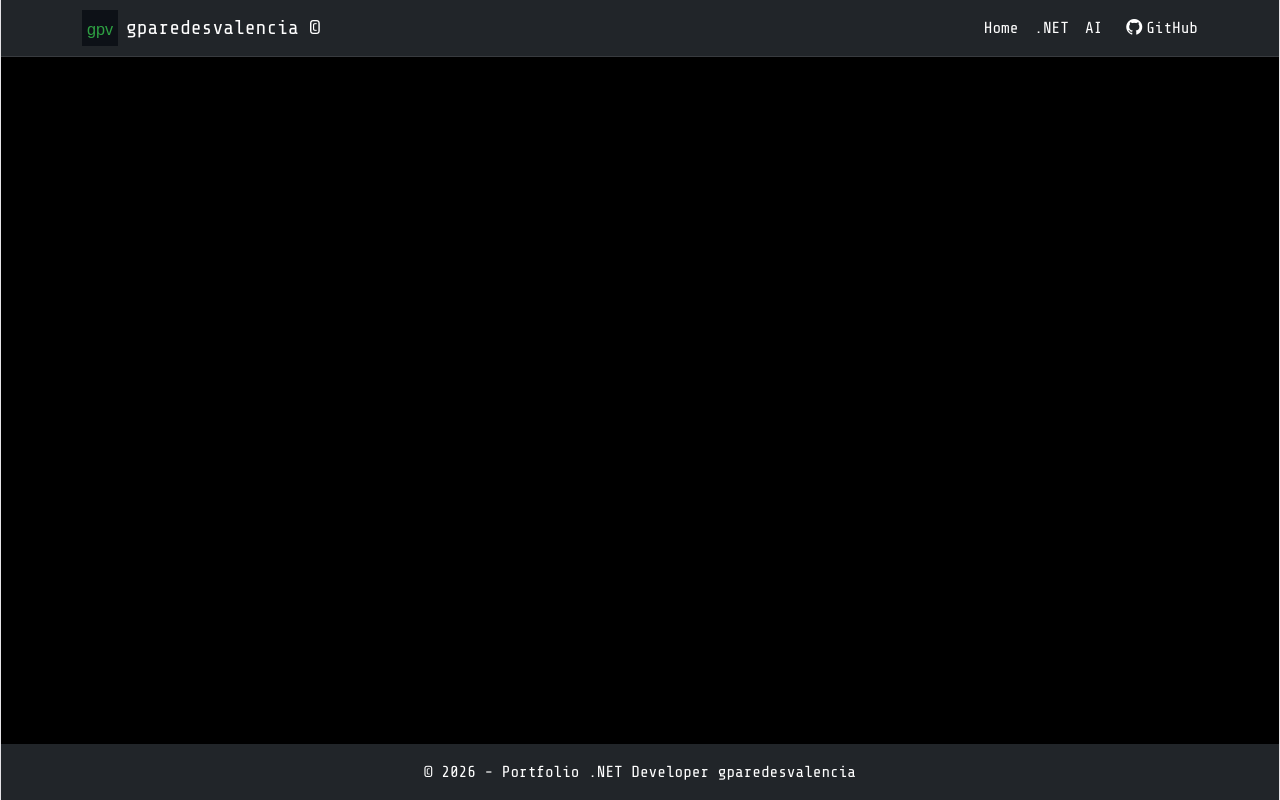
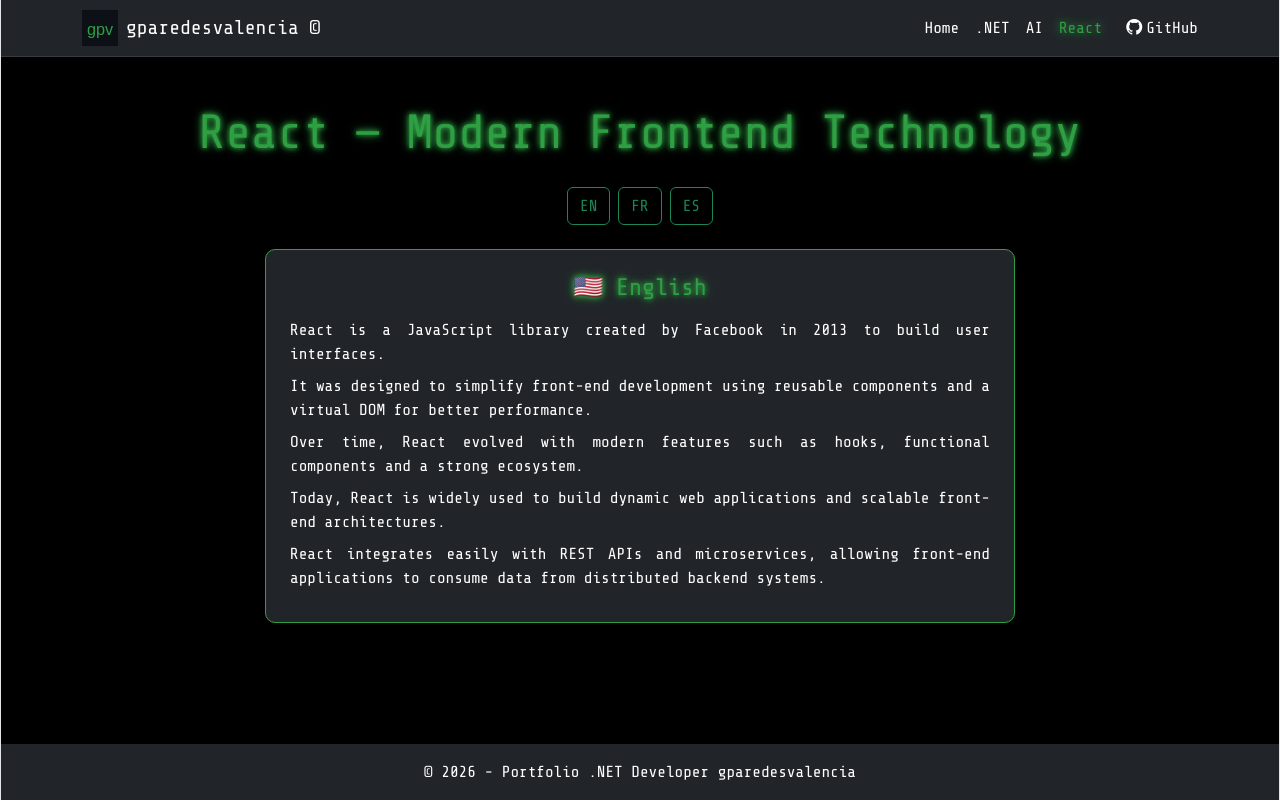
Before and after one commit to gparedesvalencia2022/portafolio-dotnet-react, a React (Vite) app in the folder portafolio-dotnet-react.client/: page /react in a window 1280 px wide. Built offline with nearby package versions, Linux system fonts and the light colour scheme.

Commit message:
add react page

```diff
--- a/portafolio-dotnet-react.client/src/components/Navbar.jsx
+++ b/portafolio-dotnet-react.client/src/components/Navbar.jsx
@@ -1,15 +1,26 @@
 import { NavLink } from "react-router-dom";
 import { motion } from "framer-motion";
 
+export default function Navbar() {
 
-export default function Navbar() {
+    // Centralized route configuration (path + label)
+    const routes = [
+        { path: "/", label: "Home" },
+        { path: "/dotnet", label: ".NET" },
+        { path: "/ai", label: "AI" },
+        { path: "/react", label: "React" }
+    ];
+
     return (
         <nav className="navbar navbar-dark bg-dark">
             <div className="container">
 
                 <div className="d-flex align-items-center">
 
-                    {/* Logo animado */}
+                    {/*
+                    Logo that navigates to home page.
+                    Includes animation on hover using Framer Motion.
+                    */}
                     <NavLink to="/">
                         <motion.img
                             src="/logo.svg"
@@ -21,6 +32,7 @@ export default function Navbar() {
                         />
                     </NavLink>
 
+                    {/* Brand text */}
                     <span className="navbar-brand ms-2">
                         gparedesvalencia ©
                     </span>
@@ -28,14 +40,21 @@ export default function Navbar() {
 
                 <div className="d-flex align-items-center flex-wrap">
 
-                    {["/", "/dotnet", "/ai"].map((path, i) => (
+                    {/*
+                    Navigation links generated dynamically from the routes array.
+                    NavLink automatically applies "active" class when the route matches the current URL.
+                    */}
+                    {routes.map((item, i) => (
                         <NavLink
                             key={i}
-                            to={path}
+                            to={item.path}
                             className={({ isActive }) =>
                                 "nav-link-custom me-3 " + (isActive ? "active" : "")
                             }
                         >
+                            {/*
+                            Animated label using Framer Motion for hover effects
+                            */}
                             <motion.span
                                 whileHover={{
                                     scale: 1.1,
@@ -43,14 +62,14 @@ export default function Navbar() {
                                 }}
                                 transition={{ duration: 0.3 }}
                             >
-                                {path === "/" && "Home"}
-                                {path === "/dotnet" && ".NET"}
-                                {path === "/ai" && "AI"}
+                                {item.label}
                             </motion.span>
                         </NavLink>
                     ))}
 
-                    {/* GitHub */}
+                    {/*
+                    External GitHub link (opens in new tab)
+                    */}
                     <motion.a
                         href="https://github.com/gparedesvalencia2022"
                         target="_blank"
--- a/portafolio-dotnet-react.client/src/pages/App.jsx
+++ b/portafolio-dotnet-react.client/src/pages/App.jsx
@@ -5,6 +5,7 @@ import { useEffect, useState } from "react";
 import Home from "./Home";
 import DotNet from "./DotNet";
 import AIProgramming from "./AIProgramming";
+import ReactTech from "./ReactTech";
 import Navbar from "../components/Navbar";
 import PageLoader from "../components/PageLoader";
 
@@ -23,7 +24,7 @@ function App() {
     const month = new Date().getMonth() + 1;
 
     useSnowEffect(month === 12 ? 30000 : null);
-   // useFootballEffect(month === 6 || month === 7 ? 30000 : null);
+    // useFootballEffect(month === 6 || month === 7 ? 30000 : null);
 
     //useMatrixRainEffect(30000);
     useGPVMouseEffect(3000);
@@ -58,12 +59,26 @@ function App() {
             {/* CONTENIDO */}
             <div className="flex-grow-1">
 
+                {/*
+                AnimatePresence enables page transition animations when components enter or exit the DOM.
+                mode="wait" ensures that the current page fully exits before the next one enters.
+                */}
+
                 <AnimatePresence mode="wait">
+
+                    {/*
+                Routes defines the mapping between URL paths and React components.
+                The location and key props ensure that page transitions are properly animated
+                whenever the route changes.
+                */}
                     <Routes location={location} key={location.pathname}>
+                        {/* Each Route maps a URL path to a specific component */}
                         <Route path="/" element={<Home />} />
                         <Route path="/dotnet" element={<DotNet />} />
                         <Route path="/ai" element={<AIProgramming />} />
+                        <Route path="/react" element={<ReactTech />} />
                     </Routes>
+
                 </AnimatePresence>
 
             </div>
--- /dev/null
+++ b/portafolio-dotnet-react.client/src/pages/ReactTech.jsx
@@ -0,0 +1,90 @@
+import { motion } from "framer-motion";
+import { useState } from "react";
+
+export default function ReactTech() {
+
+    const [language, setLanguage] = useState("en");
+
+    const contentMap = {
+        en: {
+            title: "🇺🇸 English",
+            content: [
+                "React is a JavaScript library created by Facebook in 2013 to build user interfaces.",
+                "It was designed to simplify front-end development using reusable components and a virtual DOM for better performance.",
+                "Over time, React evolved with modern features such as hooks, functional components and a strong ecosystem.",
+                "Today, React is widely used to build dynamic web applications and scalable front-end architectures.",
+                "React integrates easily with REST APIs and microservices, allowing front-end applications to consume data from distributed backend systems."
+            ]
+        },
+        fr: {
+            title: "🇫🇷 Français",
+            content: [
+                "React est une bibliothèque JavaScript créée par Facebook en 2013 pour construire des interfaces utilisateur.",
+                "Elle a été conçue pour simplifier le développement front-end grâce à des composants réutilisables et un DOM virtuel.",
+                "Au fil du temps, React a évolué avec des fonctionnalités modernes comme les hooks et les composants fonctionnels.",
+                "Aujourd’hui, React est largement utilisé pour créer des applications web dynamiques et évolutives.",
+                "React s’intègre facilement avec des API REST et des microservices, permettant de consommer des données provenant de systèmes distribués."
+            ]
+        },
+        es: {
+            title: "🇪🇸 Español",
+            content: [
+                "React es una librería de JavaScript creada por Facebook en 2013 para construir interfaces de usuario.",
+                "Fue diseñada para simplificar el desarrollo frontend usando componentes reutilizables y un DOM virtual.",
+                "Con el tiempo, React evolucionó incorporando funcionalidades modernas como hooks y componentes funcionales.",
+                "Hoy en día, React se utiliza ampliamente para crear aplicaciones web dinámicas y escalables.",
+                "React se integra fácilmente con APIs REST y microservicios, permitiendo consumir datos desde sistemas backend distribuidos."
+            ]
+        }
+    };
+
+    return (
+        <motion.div
+            initial={{ opacity: 0, y: 40 }}
+            animate={{ opacity: 1, y: 0 }}
+            exit={{ opacity: 0, y: -40 }}
+            transition={{ duration: 0.4, ease: "easeOut" }}
+        >
+
+            <div className="container mt-5 mb-5">
+
+                {/* TÍTULO */}
+                <h1 className="mb-4 text-center">
+                    React — Modern Frontend Technology
+                </h1>
+
+                {/* SELECTOR */}
+                <div className="text-center mb-4">
+                    <button onClick={() => setLanguage("en")} className="btn btn-outline-success me-2">EN</button>
+                    <button onClick={() => setLanguage("fr")} className="btn btn-outline-success me-2">FR</button>
+                    <button onClick={() => setLanguage("es")} className="btn btn-outline-success">ES</button>
+                </div>
+
+                {/* CARD */}
+                <div className="d-flex justify-content-center">
+
+                    <div className="card bg-dark text-white p-4" style={{ maxWidth: "750px" }}>
+
+                        {/* SUBTÍTULO */}
+                        <h4 className="mb-3 text-center">
+                            {contentMap[language].title}
+                        </h4>
+
+                        {/* CONTENIDO */}
+                        <div style={{ textAlign: "justify" }}>
+                            {contentMap[language].content.map((line, i) => (
+                                <p key={i} className="mb-2">
+                                    {line}
+                                </p>
+                            ))}
+                        </div>
+
+                    </div>
+
+                </div>
+
+            </div>
+
+        </motion.div>
+    );
+}
```
